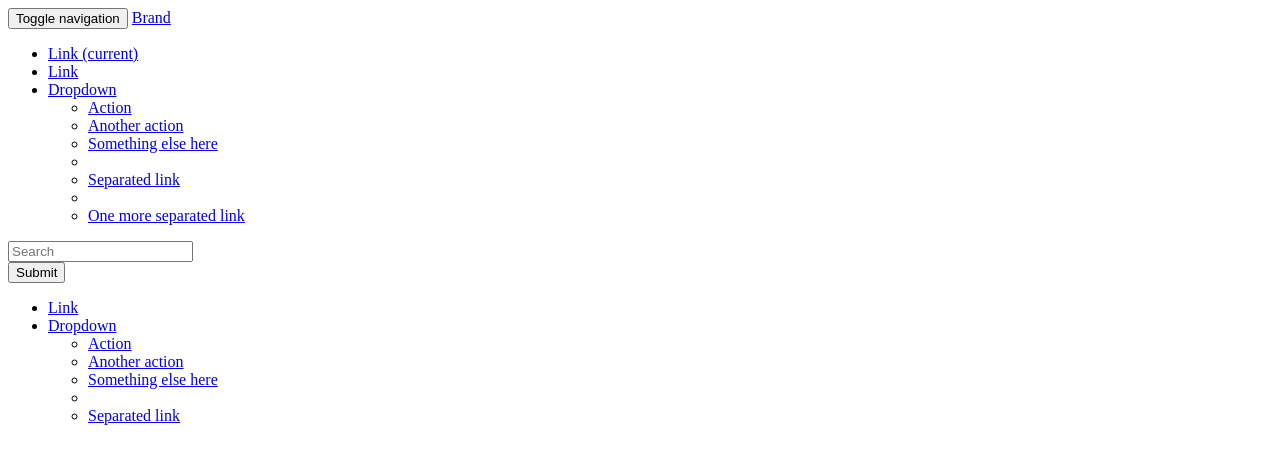
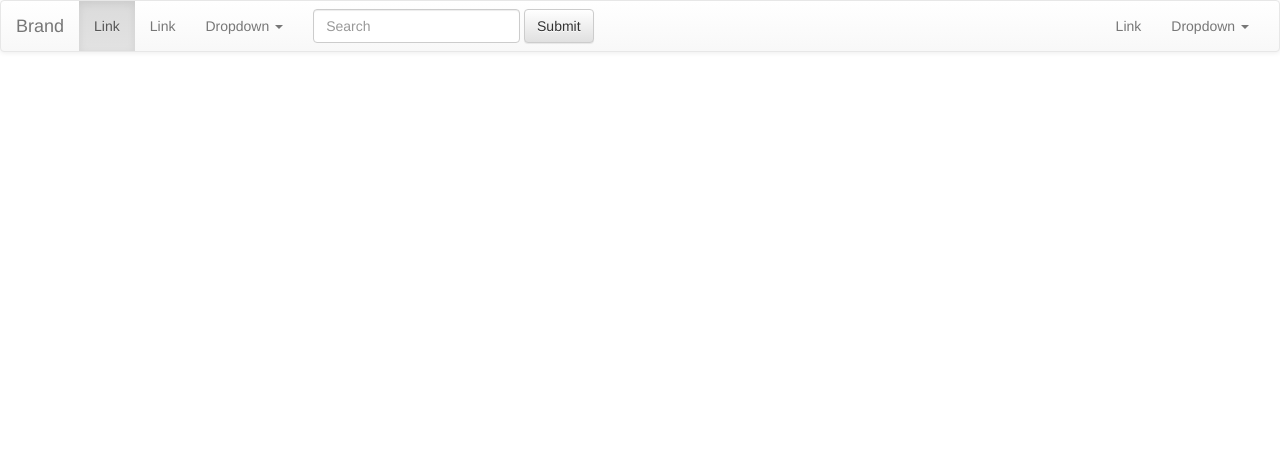
Before and after one commit to progressively/Portfolio, a plain HTML site: page index.html in a window 1280 px wide. Drawn offline with nearby package versions, Linux system fonts and the light colour scheme.

Commit message:
insert nav bar

```diff
--- a/index.html
+++ b/index.html
@@ -6,8 +6,15 @@
     <meta name="viewport" content="width=device-width, initial-scale=1.0">
     <meta http-equiv="X-UA-Compatible" content="ie=edge">
     <title>Document</title>
-    <script src="http://getbootstrap.com/getting-started#download"></script>
     <script src="https://code.jquery.com/jquery-3.2.1.js"></script>
+    <!-- Latest compiled and minified CSS -->
+    <link rel="stylesheet" href="https://maxcdn.bootstrapcdn.com/bootstrap/3.3.7/css/bootstrap.min.css" integrity="sha384-BVYiiSIFeK1dGmJRAkycuHAHRg32OmUcww7on3RYdg4Va+PmSTsz/K68vbdEjh4u" crossorigin="anonymous">
+
+    <!-- Optional theme -->
+    <link rel="stylesheet" href="https://maxcdn.bootstrapcdn.com/bootstrap/3.3.7/css/bootstrap-theme.min.css" integrity="sha384-rHyoN1iRsVXV4nD0JutlnGaslCJuC7uwjduW9SVrLvRYooPp2bWYgmgJQIXwl/Sp" crossorigin="anonymous">
+
+    <!-- Latest compiled and minified JavaScript -->
+    <script src="https://maxcdn.bootstrapcdn.com/bootstrap/3.3.7/js/bootstrap.min.js" integrity="sha384-Tc5IQib027qvyjSMfHjOMaLkfuWVxZxUPnCJA7l2mCWNIpG9mGCD8wGNIcPD7Txa" crossorigin="anonymous"></script>
 </head>
 
 <body>
```
